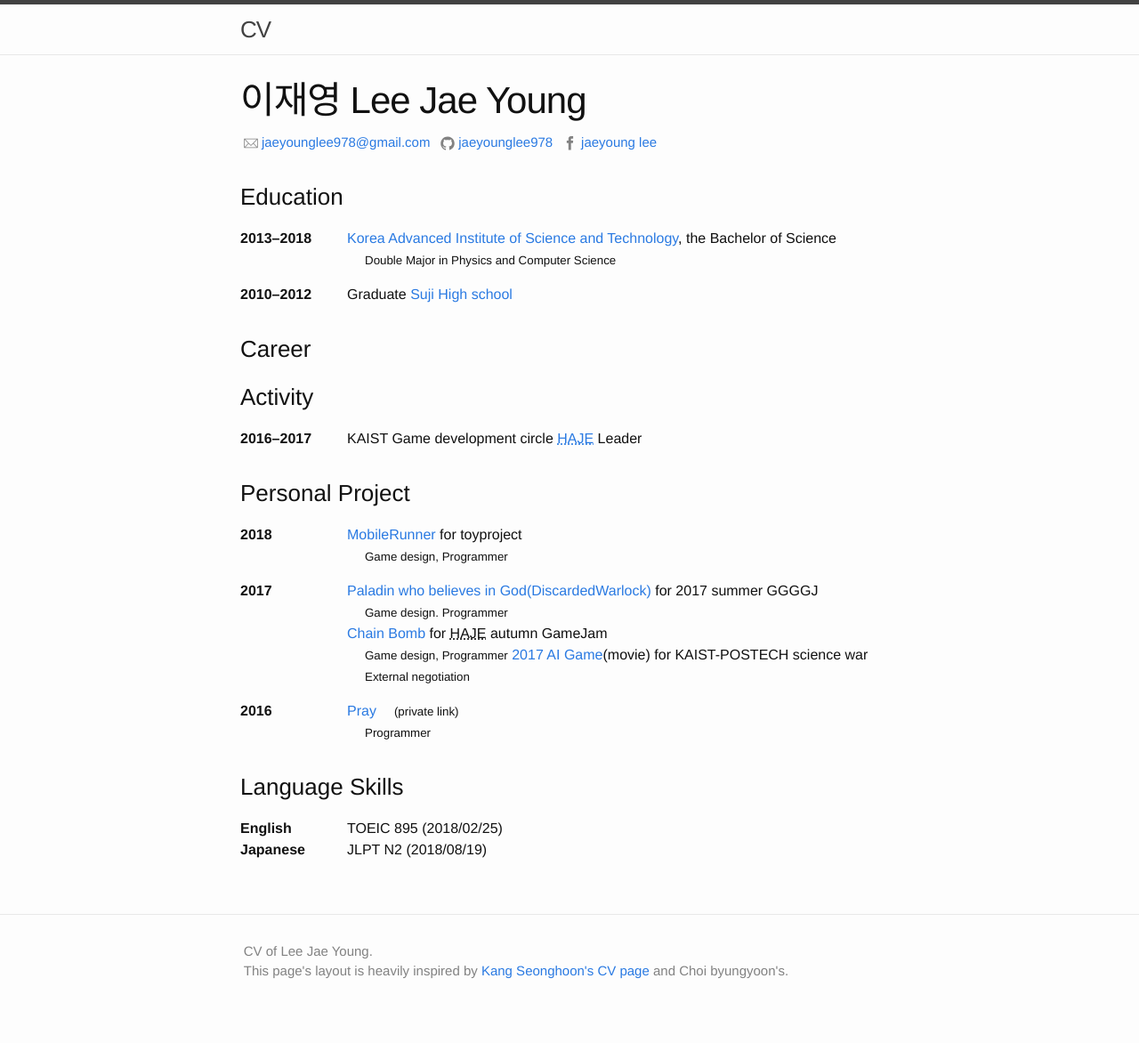
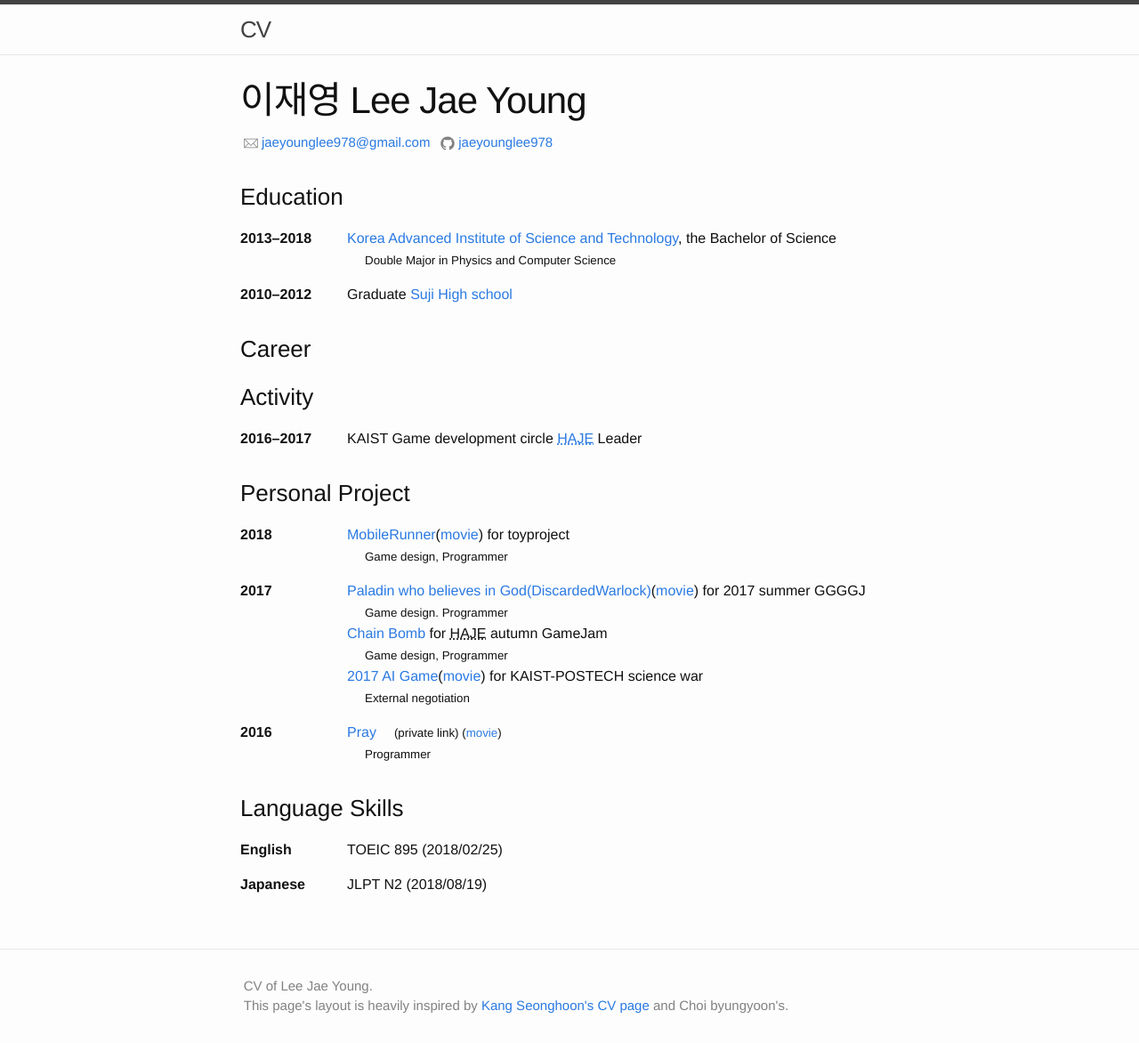
Before and after one commit to jaeyounglee978/jaeyounglee978.github.io, a Jekyll site: the page built from index.md, in a window 1280 px wide. Shown: the whole page at 89% size. Built offline with Jekyll 4.4.1, drawn with Linux system fonts in a browser that asks for light colours; before the commit the page ends 1133 px from its top, so only the background shows below that.

Commit message:
add movie links

```diff
--- a/index.md
+++ b/index.md
@@ -22,12 +22,6 @@ title:  "Jaeyoung Lee CV"
       </svg>
     </span>
     <span class="username">{{ site.github_username }}</span>
-  </a>
-  <a href="https://www.facebook.com/jaeyoung.lee.758" class="nobreak-container">
-    <span class="icon  icon--twitter">
-      <svg viewBox="0 0 33 33" width="25" height="25" xmlns="http://www.w3.org/2000/svg" xmlns:xlink="http://www.w3.org/1999/xlink"><g><path d="M 17.996,32L 12,32 L 12,16 l-4,0 l0-5.514 l 4-0.002l-0.006-3.248C 11.993,2.737, 13.213,0, 18.512,0l 4.412,0 l0,5.515 l-2.757,0 c-2.063,0-2.163,0.77-2.163,2.209l-0.008,2.76l 4.959,0 l-0.585,5.514L 18,16L 17.996,32z"></path></g></svg>
-    </span>
-    <span class="username">jaeyoung lee</span>
   </a>
   </div>
 </header>
@@ -59,32 +53,34 @@ title:  "Jaeyoung Lee CV"
 
 2018
 
-: [MobileRunner][mobilerunner] for toyproject \\
+: [MobileRunner][mobilerunner]([movie][mobileRunnerMovie]) for toyproject \\
 <small>Game design, Programmer</small>
 
 
 2017
 
-: [Paladin who believes in God(DiscardedWarlock)][diswarlock] for 2017 summer GGGGJ \\
+: [Paladin who believes in God(DiscardedWarlock)][diswarlock]([movie][paladinMovie]) for 2017 summer GGGGJ \\
 <small>Game design. Programmer</small>\\
 [Chain Bomb][chainbomb] for HAJE autumn GameJam \\
-<small>Game design, Programmer</small>
-[2017 AI Game][2017aigame](movie) for KAIST-POSTECH science war \\
+<small>Game design, Programmer</small> \\
+[2017 AI Game][2017aigame]([movie][2017aigamemovie]) for KAIST-POSTECH science war \\
 <small>External negotiation</small>
 
 2016
 
-: [Pray][pray]<small>(private link)</small> \\
+: [Pray][pray]<small>(private link) ([movie][prayMovie])</small> \\
 <small>Programmer</small>
 
 
 ### Language Skills
 
 English
+
 : TOEIC 895 (2018/02/25)
 
 
 Japanese
+
 : JLPT N2 (2018/08/19)
 
 
```
Also changed, not shown: other parts of index.md (+4 -0 lines).
